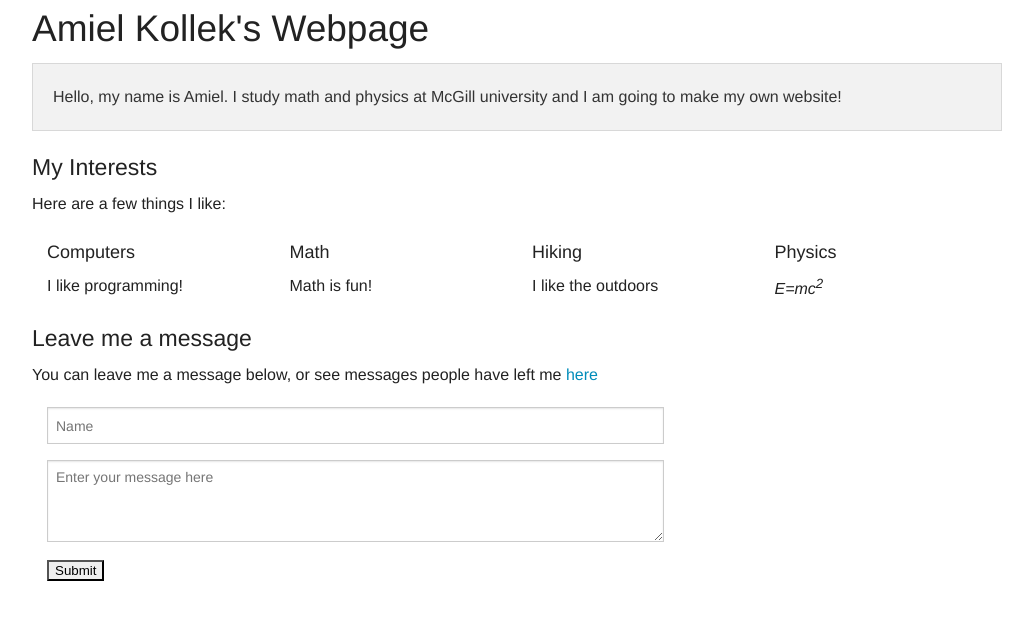
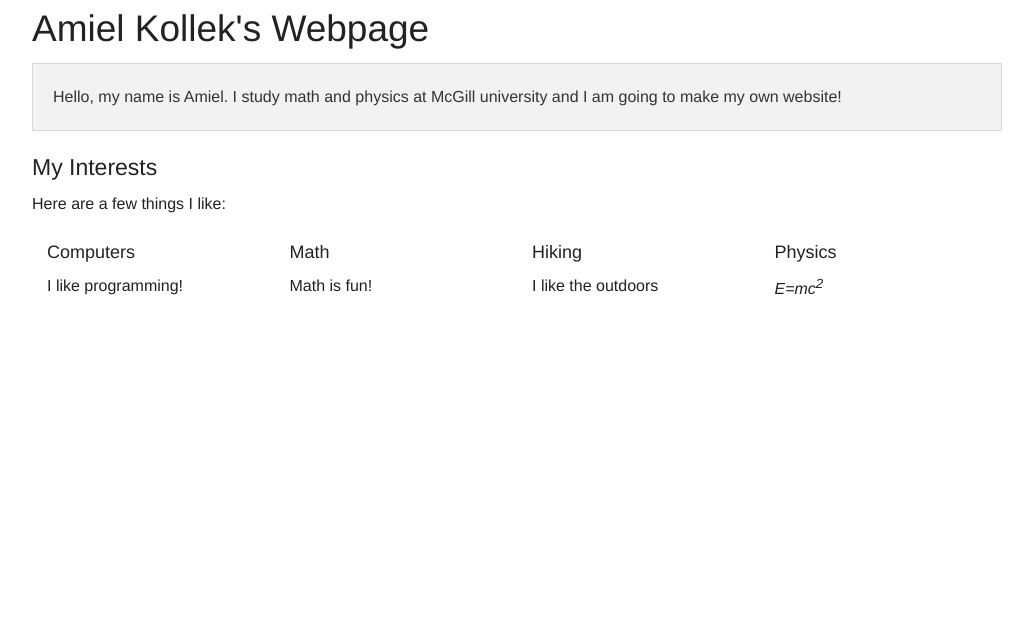
Before and after one commit to hack101/lesson3, a Python web app: template templates/index.html in a window 1280 px wide. Shown: the top 620 px of the page, without its empty margins (123-1156 px from the left). Run offline with Jinja, Linux system fonts and the light colour scheme; the template is opened without the code that fills it, so the values that code supplies are empty.

Commit message:
clean out files, leaving stuff to use as a base

```diff
--- a/templates/index.html
+++ b/templates/index.html
@@ -44,18 +44,4 @@
     <em>E=mc<sup>2</sup></em>
   </p>
 </div>
-
-<h4>Leave me a message</h4>
-
-<p>
-  You can leave me a message below, or see messages people have left me <a href="{{ url_for('messages') }}">here</a>
-</p>
-
-<div class="large-8 columns">
-<form action="/submit_message" method="post">
-  <input type="text" placeholder="Name" name="who">
-  <textarea placeholder="Enter your message here" name="message" cols="50" rows="4"></textarea>
-  <input type="submit" value="Submit">
-</form>
-</div>
 {% endblock %}
```
Also changed, not shown: app.py (deleted, +0 -34 lines), templates/layout.html (line endings or trailing spaces), templates/list.html (line endings or trailing spaces).
